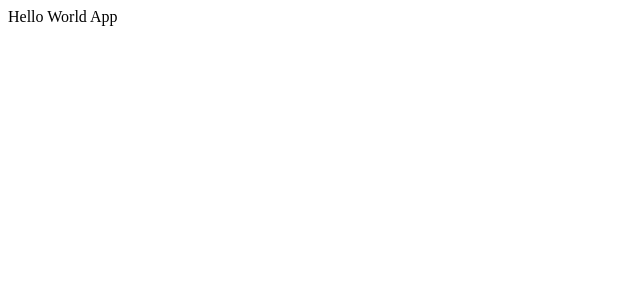
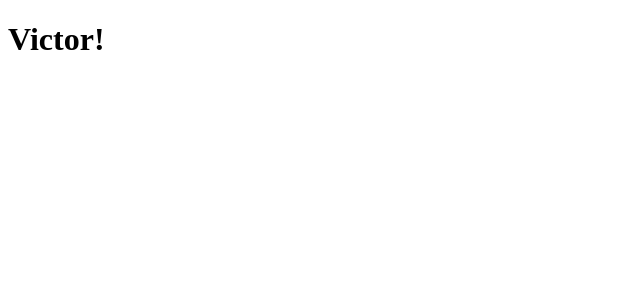
Before and after one commit to vrmedina/r_Counter_App_Vite, a React (Vite) app: page / in a window 1280 px wide. Shown: the top 300 px of the page, without its empty margins (0-640 px from the left). Built offline with nearby package versions, Linux system fonts and the light colour scheme.

Commit message:
printing variables in html

```diff
--- /dev/null
+++ b/src/FirstApp.jsx
@@ -0,0 +1,20 @@
+// arrow function myname
+const myName = () => 'Victor!';
+
+const newMessage = {
+    title: 'Hello World',
+    body: 'This is my first app'
+}
+
+export const FirstApp = () => {
+  return (
+    // fragment
+    <>
+        <h1>{myName()}</h1>
+        {/* <h1>{newMessage.title}</h1>
+        <p>{newMessage.body}</p>
+        <code>{JSON.stringify(newMessage)}</code> */}
+        {/* <p>My first app</p> */}
+    </>
+  )
+}
--- a/src/main.jsx
+++ b/src/main.jsx
@@ -1,12 +1,14 @@
 import React, { StrictMode } from 'react';
 import ReactDOM from 'react-dom/client';
 import { HelloWorldApp } from './HelloWorldApp';
+import { FirstApp } from './FirstApp';
 
 ReactDOM.createRoot(document.getElementById('root')).render(
     // StrictMode is a tool for highlighting potential problems in an application.
     // Like Fragment, StrictMode does not render any visible UI.
     // It activates additional checks and warnings for its descendants.
     <StrictMode>
-        <HelloWorldApp />
+        {/* <HelloWorldApp /> */}
+        <FirstApp />
     </StrictMode>
 );
```
